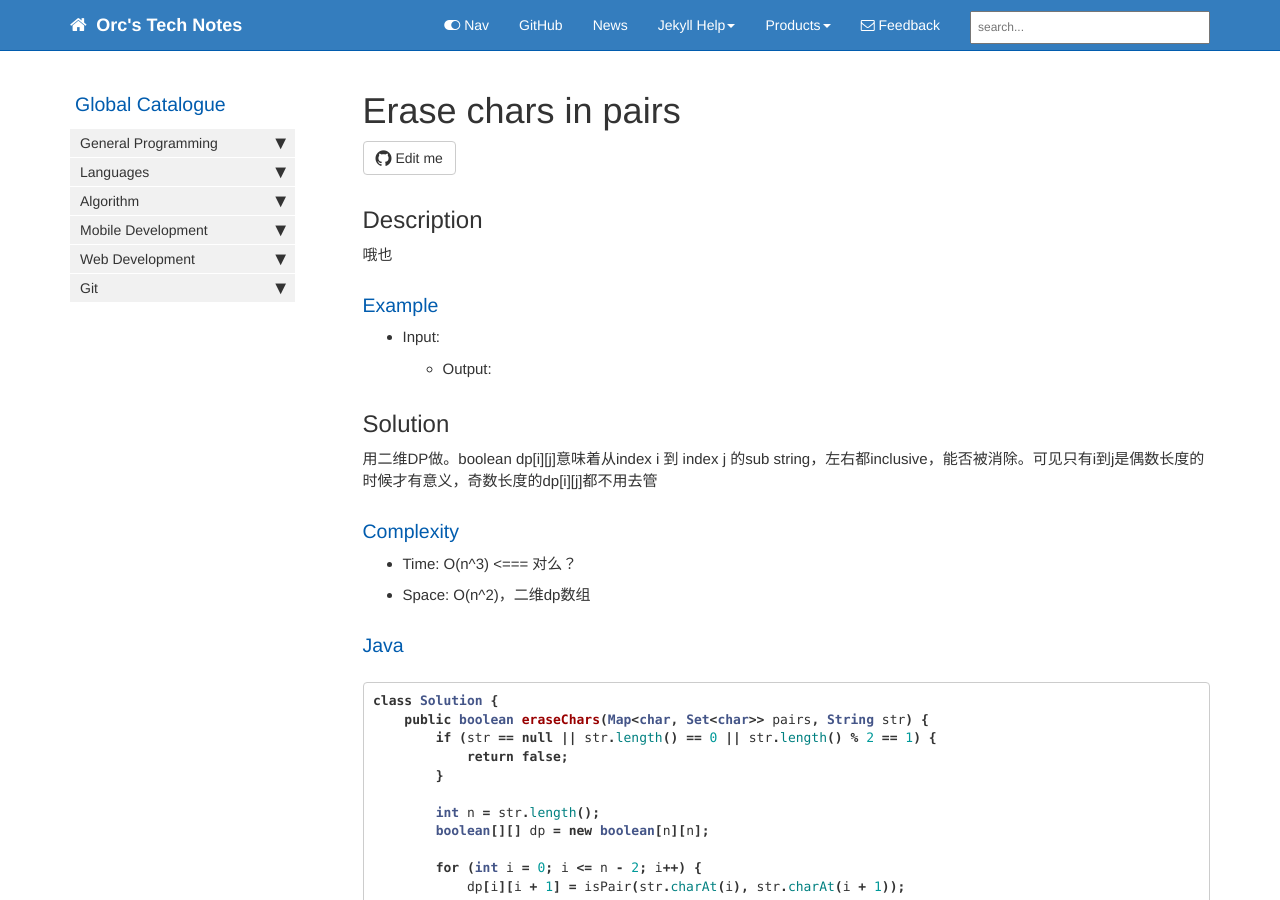
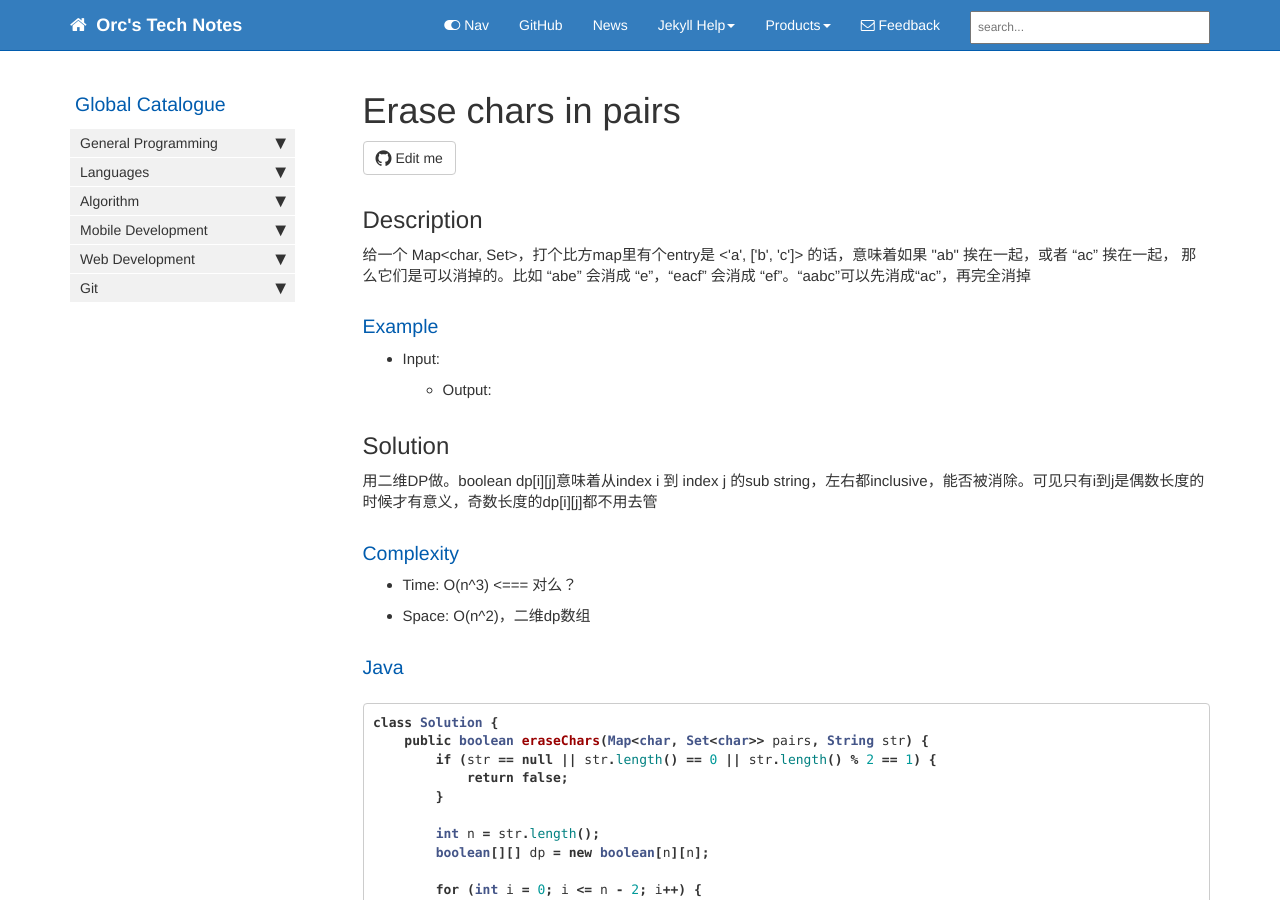
Before and after one commit to HungryOrc/hungryorc.github.io, a Jekyll site: the page built from pages/algorithm/algorithm_erase_chars_in_pairs.md, in a window 1280 px wide and 900 px high. Built offline with Jekyll 4.4.1, drawn with Linux system fonts in a browser that asks for light colours; nearby versions of some CDN libraries; comment, search, counter and statistics services are not loaded.

Commit message:
Update algorithm_erase_chars_in_pairs.md

```diff
--- a/pages/algorithm/algorithm_erase_chars_in_pairs.md
+++ b/pages/algorithm/algorithm_erase_chars_in_pairs.md
@@ -10,7 +10,8 @@ toc: false
 ---
 
 ## Description
-哦也
+给一个 Map<char, Set<char>>，打个比方map里有个entry是 <'a', ['b', 'c']> 的话，意味着如果 "ab" 挨在一起，或者 “ac” 挨在一起，
+那么它们是可以消掉的。比如 “abe” 会消成 “e”，“eacf” 会消成 “ef”。“aabc”可以先消成“ac”，再完全消掉
 
 ### Example
 * Input:
@@ -18,6 +19,8 @@ toc: false
 
 ## Solution
 用二维DP做。boolean dp[i][j]意味着从index i 到 index j 的sub string，左右都inclusive，能否被消除。可见只有i到j是偶数长度的时候才有意义，奇数长度的dp[i][j]都不用去管
+
+
 
 ### Complexity
 * Time: O(n^3)    <=== 对么？
```
